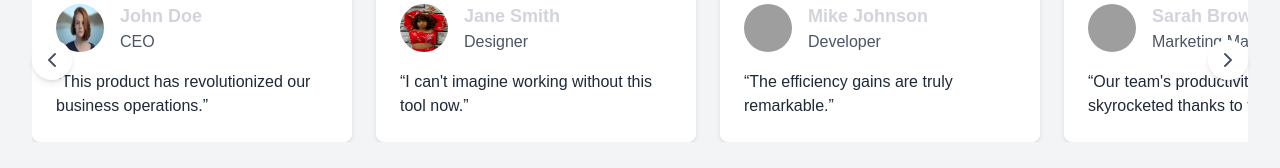
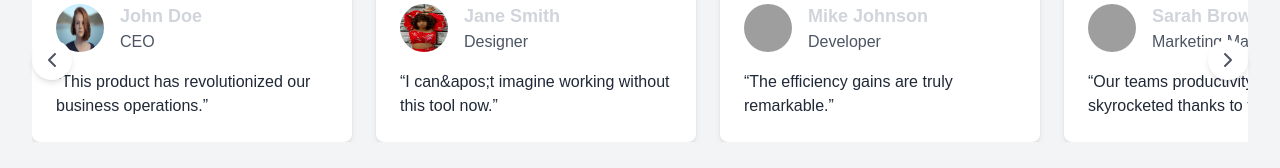
Before and after one commit to shauritanga/glbiasharasol, a Next.js app: page / in a window 1280 px wide. Shown: the part 1134-1302 px from the top of the page. Built offline with nearby package versions, Linux system fonts and the light colour scheme; grey boxes are pictures that could not be loaded.

Commit message:
fixing deploy errors

```diff
--- a/app/layout.tsx
+++ b/app/layout.tsx
@@ -1,7 +1,6 @@
 import type { Metadata } from "next";
 import localFont from "next/font/local";
 import "./globals.css";
-import Link from "next/link";
 
 const geistSans = localFont({
   src: "./fonts/GeistVF.woff",
--- a/app/page.tsx
+++ b/app/page.tsx
@@ -21,7 +21,7 @@ const testimonials = [
     id: 2,
     name: "Jane Smith",
     role: "Designer",
-    comment: "I can't imagine working without this tool now.",
+    comment: `I can&apos;t imagine working without this tool now.`,
     avatar: "/avatar2.jpg",
   },
   {
@@ -35,7 +35,7 @@ const testimonials = [
     id: 4,
     name: "Sarah Brown",
     role: "Marketing Manager",
-    comment: "Our team's productivity has skyrocketed thanks to this product.",
+    comment: "Our teams productivity has skyrocketed thanks to this product.",
     avatar: "/avatar4.jpg",
   },
   {
```
